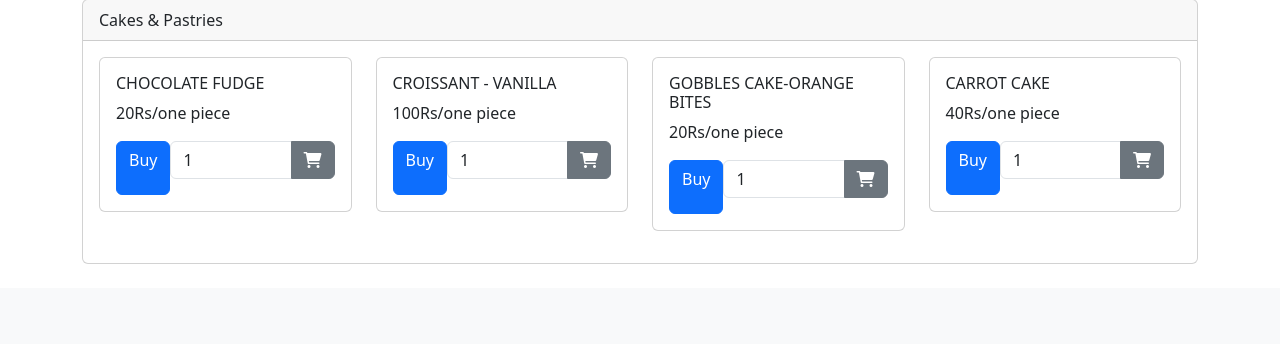
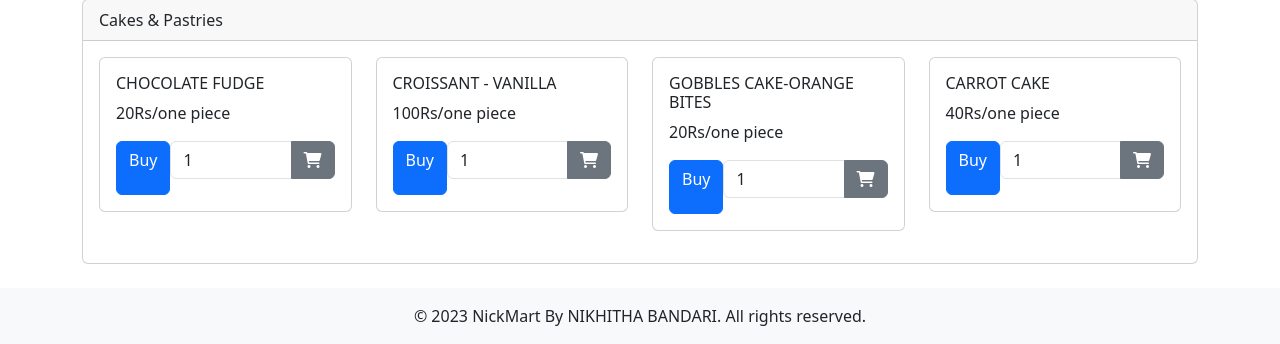
Before and after one commit to NikhithaBandari/GroceryStore, a Flask app: page / in a window 1280 px wide. Shown: the part 892-1236 px from the top of the page. Before the commit the page ends 1156 px from the top, so only its background shows below. Run offline with Flask 3, Linux system fonts and the light colour scheme; data comes from the database, SQL or seed files in the repository; some libraries are stand-ins or nearby versions.

Commit message:
Added footer

```diff
--- a/templates/index.html
+++ b/templates/index.html
@@ -103,5 +103,12 @@
 
 
     <script src="https://cdn.jsdelivr.net/npm/bootstrap@5.3.1/dist/js/bootstrap.bundle.min.js" integrity="sha384-HwwvtgBNo3bZJJLYd8oVXjrBZt8cqVSpeBNS5n7C8IVInixGAoxmnlMuBnhbgrkm" crossorigin="anonymous"></script>
+
+    <!-- Footer -->
+  <footer class="bg-light text-center py-3">
+    <div class="container">
+      &copy; 2023 NickMart By NIKHITHA BANDARI. All rights reserved.
+    </div>
+  </footer>
   </body>
 </html>
```
